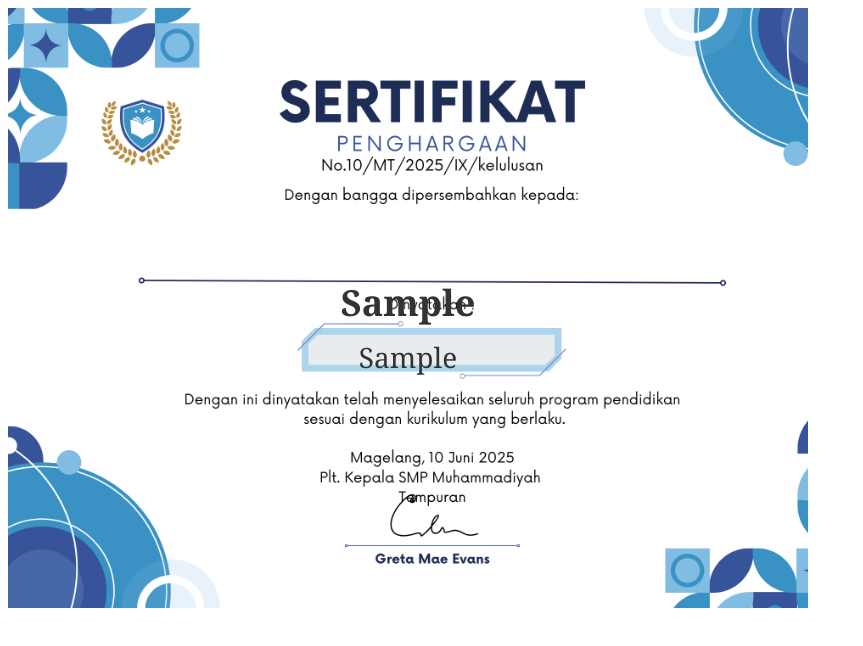
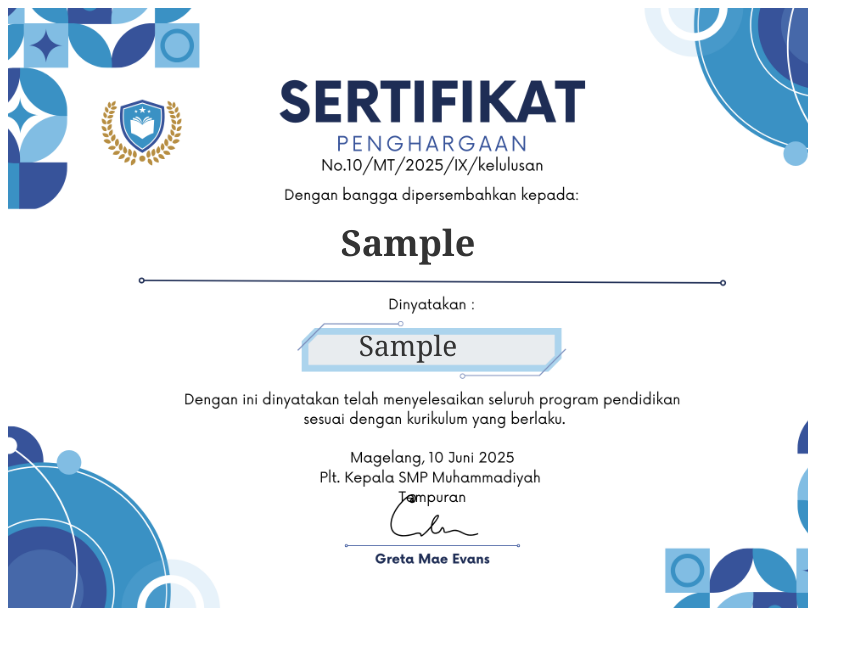
Before and after one commit to mukti-nux/generator-piagam, an Astro site: page / in a window 1280 px wide. Both pictures are taken after typing "Sample", "Sample" into the empty fields and a click on the button "Generate". Shown: the whole page, without its empty margins (0-863 px from the left). Built offline with nearby package versions, Linux system fonts and the light colour scheme; Astro itself is replaced by a stand-in of ours.

Commit message:
mbuh lah ttp mabur

```diff
--- a/src/components/piagam.css
+++ b/src/components/piagam.css
@@ -13,11 +13,17 @@
   color: #333;
 }
 .text-nama {
-  top: 45%;
+  top: 35%;
+  left: 50%;
+  transform: translateX(-50%);
   font-size: 36px;
   font-weight: bold;
+  position: absolute;
 }
 .text-status {
-  top: 55%;
+  top: 53%;
   font-size: 28px;
+  left: 50%;
+  transform: translateX(-50%);
+  position: absolute;
 }
```
